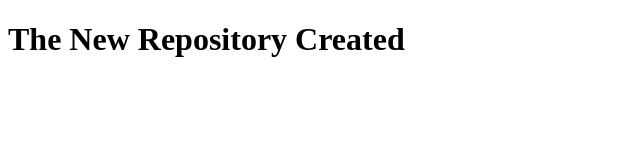
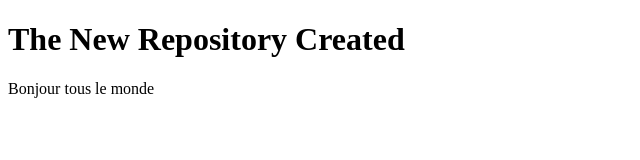
Before and after one commit to aymane1996/Hello-World, a plain HTML site: page index.html in a window 1280 px wide. Shown: the whole page, without its empty margins (0-640 px from the left). Drawn offline with Linux system fonts and the light colour scheme.

Commit message:
Ajout d'une div et d'un span

```diff
--- a/index.html
+++ b/index.html
@@ -9,5 +9,8 @@
 
 <body>
    <h1>The New Repository Created</h1>
+   <div>
+      <span>Bonjour tous le monde</span>
+   </div>
 </body>
 </html>
```
Also changed, not shown: 1 other file.
